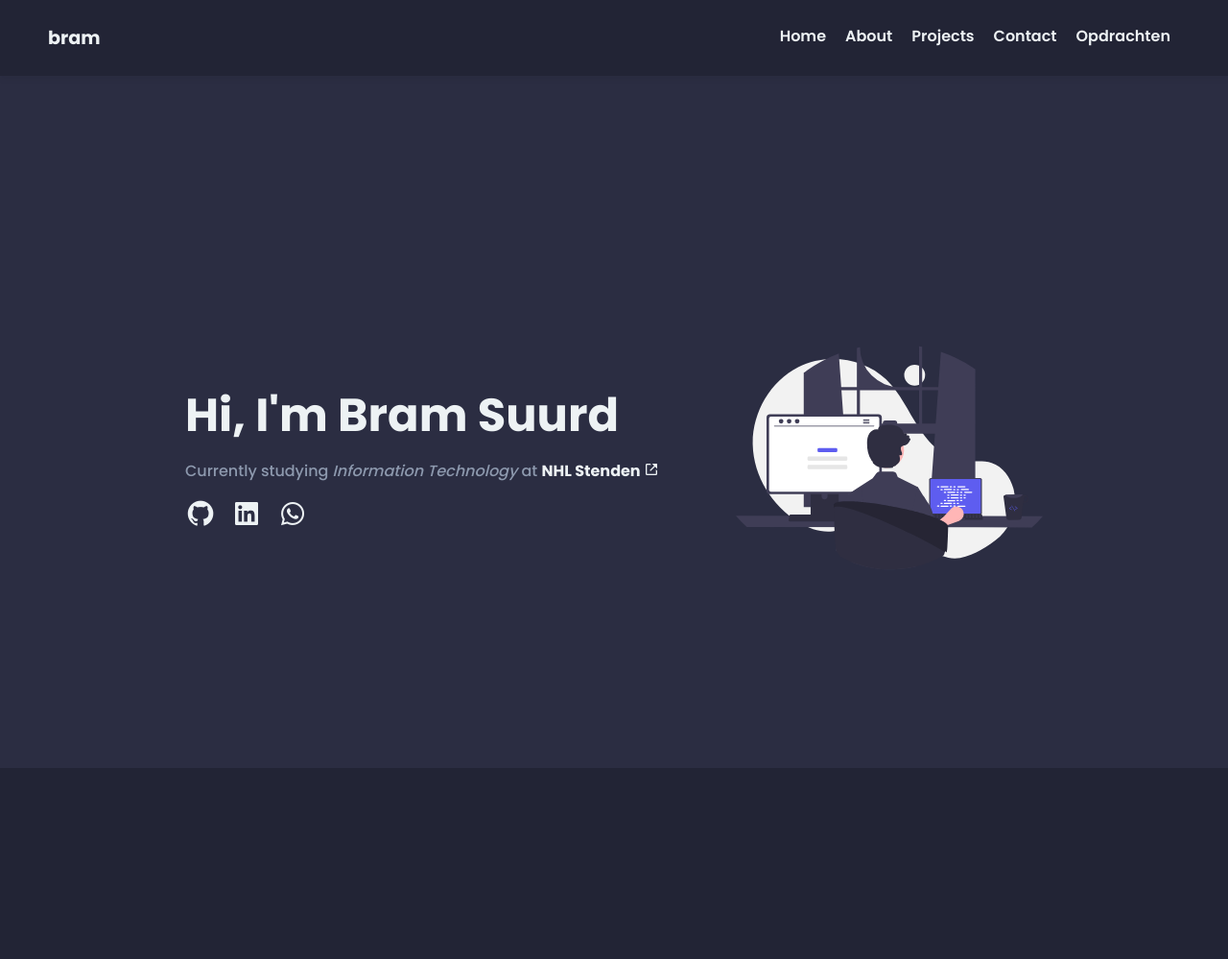
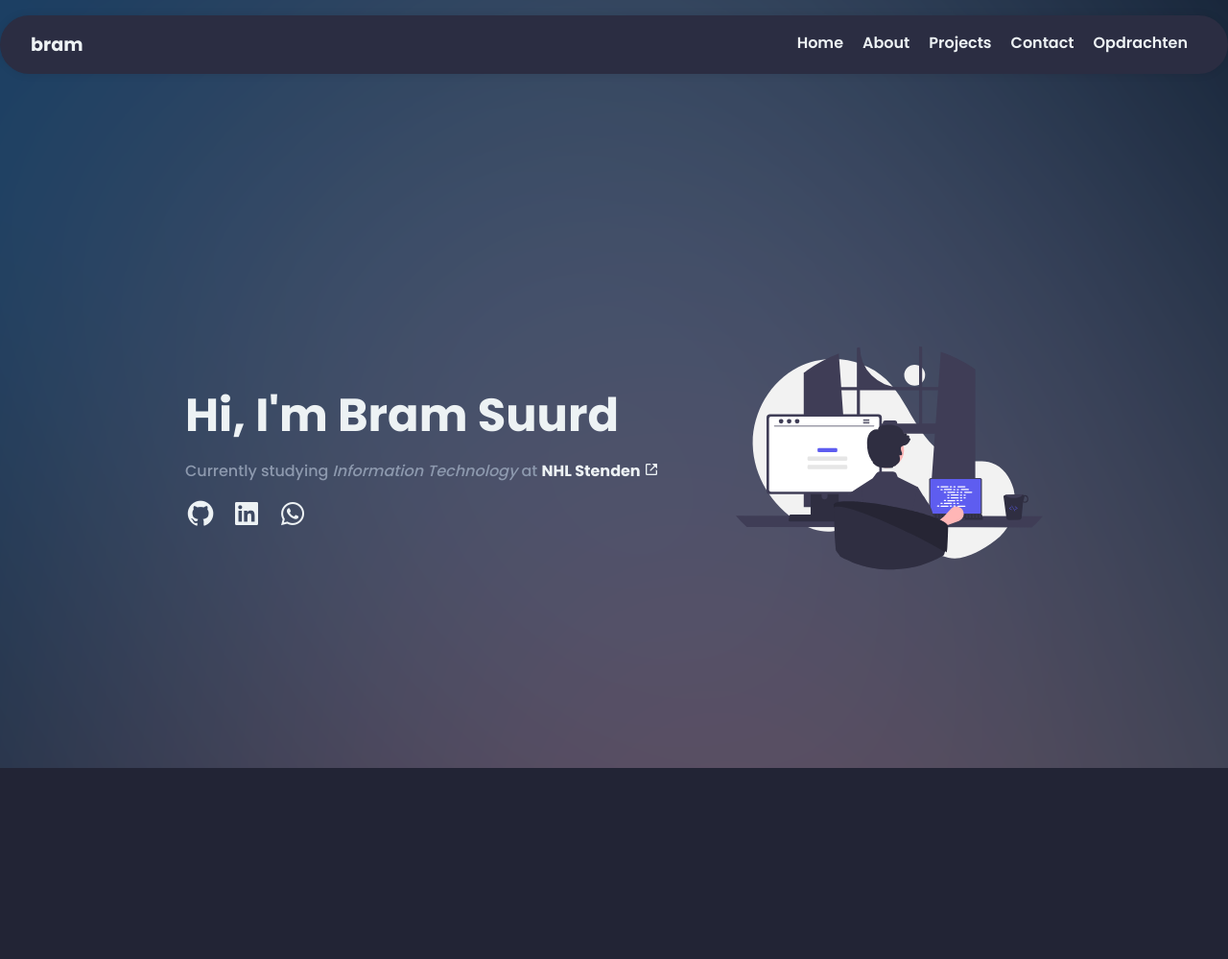
Before and after one commit to BramSuurdje/portfolio-website, a PHP site: page / in a window 1280 px wide. Shown: the top 999 px of the page at 96% size. Run offline with PHP 8.4, Linux system fonts and the light colour scheme.

Commit message:
Delete unused CSS and PHP files, update header component

```diff
--- a/app/www/public/components/header.css
+++ /dev/null
@@ -1,33 +0,0 @@
-.header-container {
-	display: flex;
-	justify-content: space-between;
-	padding: 25px 50px;
-	left: 0;
-	top: 0;
-	font-size: 1rem;
-	background-color: var(--background-2);
-	box-shadow: 0 0 10px rgba(0,0,0,.09);
-	z-index: 200;
-	position: fixed;
-	width: 100%;
-}
-.header-logo a {
-	font-weight: 700;
-	font-size: 1.20em;
-	display: block;
-}
-.nav-menu {
-	display: flex;
-}
-.nav-item {
-	padding: 0 10px;
-	font-weight: 600;
-}
-.header-container a {
-	color: var(--text-color-1);
-	transition: 0.2s;
-}
-.header-container a:hover {
-	color: var(--title-color-1);
-	text-decoration: underline;
-}
--- a/app/www/public/components/header.php
+++ b/app/www/public/components/header.php
@@ -1,6 +1,5 @@
-<link rel="stylesheet" href="header.css">
-<header>
-    <nav class="header-container">
+<nav>
+    <div class="header-container">
         <div class="header-logo">
             <a href="/#home">bram</a>
         </div>
@@ -19,6 +18,7 @@
                 <span class="bar"></span>
             </div>
         </div>
-    </nav>
-</header>
+    </div>
+</nav>
+
 <script src="/js/script.js"></script>
--- a/app/www/public/css/opdracht.css
+++ /dev/null
@@ -1,9 +0,0 @@
-p {
-    font-size: 20px;
-    font-weight: bold;
-    color: white;
-}
-
-
-
-.opdracht-text-ding {padding-top: 6rem;}
--- a/app/www/public/css/style.css
+++ b/app/www/public/css/style.css
@@ -5,6 +5,7 @@
 	margin: 0;
 	box-sizing: border-box;
 	list-style: none;
+
 }
 :root {
 	/* ik zet hier alle kleuren in een variabele, zodat ik deze later makkelijk kan aanpassen */
@@ -14,9 +15,20 @@
 	--text-color-2: #8d99ae;
 	--title-color-1: #5E5DF0;
 }
+body::-webkit-scrollbar {
+	display: none;
+}
+
+/* Hide scrollbar for IE, Edge and Firefox */
+.example {
+  -ms-overflow-style: none;  /* IE and Edge */
+  scrollbar-width: none;  /* Firefox */
+}
 
 body {
 	font-family: 'Poppins', 'Arial';
+	-ms-overflow-style: none;  /* IE and Edge */
+  scrollbar-width: none;  /* Firefox */
 }
 
 html {
@@ -38,15 +50,26 @@ a {
 .header-container {
 	display: flex;
 	justify-content: space-between;
-	padding: 25px 50px;
-	left: 0;
+	padding: 1rem 2rem;
+	font-size: 1rem;
+	background-color: var(--background-1);
+	box-shadow: 0 0 10px rgba(0,0,0,.09);
+	position:fixed;
 	top: 0;
-	font-size: 1rem;
-	background-color: var(--background-2);
-	box-shadow: 0 0 10px rgba(0,0,0,.09);
-	z-index: 200;
-	position: fixed;
+	z-index: 9999;
+	max-width: 1280px;
 	width: 100%;
+	border-radius: 50px;
+	margin: 1rem 1rem;
+}
+nav {
+	display: flex;
+	align-items: center;
+	justify-content: center;
+	z-index: 9999;
+}
+.hero-background {
+	background-image: url(/img/header-background.png);
 }
 .header-logo a {
 	font-weight: 700;
@@ -69,7 +92,7 @@ a {
 	text-decoration: underline;
 }
 #home {
-	display: flex;
+	/* display: flex; */
 	flex-direction: column;
 	height: 100vh;
 	position: relative;
--- a/app/www/public/index.php
+++ b/app/www/public/index.php
@@ -6,17 +6,14 @@
 </head>
 <body>
 
+    <section id="home" class="hero hero-background">
     <?php include("components/header.php"); ?>
-
-    <section id="home" class="hero">
-        <div class="container hero-background">
+        <div class="container">
             <div class="hero-content">
                 <div class="hero-main">
                     <div class="hero-text">
                         <h1>Hi, I'm <b>Bram Suurd</b></h1>
-
                         <p>Currently studying <i>Information Technology</i> at <a target="_blank" href="https://www.nhlstenden.com/en/courses/information-technology"><b>NHL Stenden <i class='bx bx-link-external'></i></b></a></p>
-
                         <span>
                             <a target="_blank" href="https://github.com/BramSuurdje"><i class='bx bxl-github'></i></a>
                             <a target="_blank" href="https://www.linkedin.com/in/bramsuurd/"><i class='bx bxl-linkedin-square'></i></a>
@@ -26,7 +23,6 @@
                     <div class="hero-img">
                         <img class="hero-img-img" src="/img/undraw_programming_re_kg9v.svg" alt="guy programming">
                     </div>
-
                 </div>
             </div>
         </div>
--- a/app/www/public/opdrachten/index.php
+++ b/app/www/public/opdrachten/index.php
@@ -4,7 +4,7 @@
     <?php include("../metadata.php") ?>
 </head>
 <body>
-
+    <?php header('location: /') ?>
     <?php include("../components/header.php"); ?>
 
     <div class="oprachten-list container">
```
Also changed, not shown: app/www/public/bugreporter/edit_bug.php (+1 -7 lines), app/www/public/bugreporter/index.php (+2 -8 lines), app/www/public/bugreporter/new_bug_form.php (+3 -7 lines), app/www/public/bugreporter/update_bug.php (+1 -7 lines), app/www/public/db-connect.php (added, +13 -0 lines), app/www/public/login.php (deleted, +0 -15 lines), app/www/public/sdogfheguergbuerg.php (deleted, +0 -14 lines), app/www/public/img/header-background.png (added).
